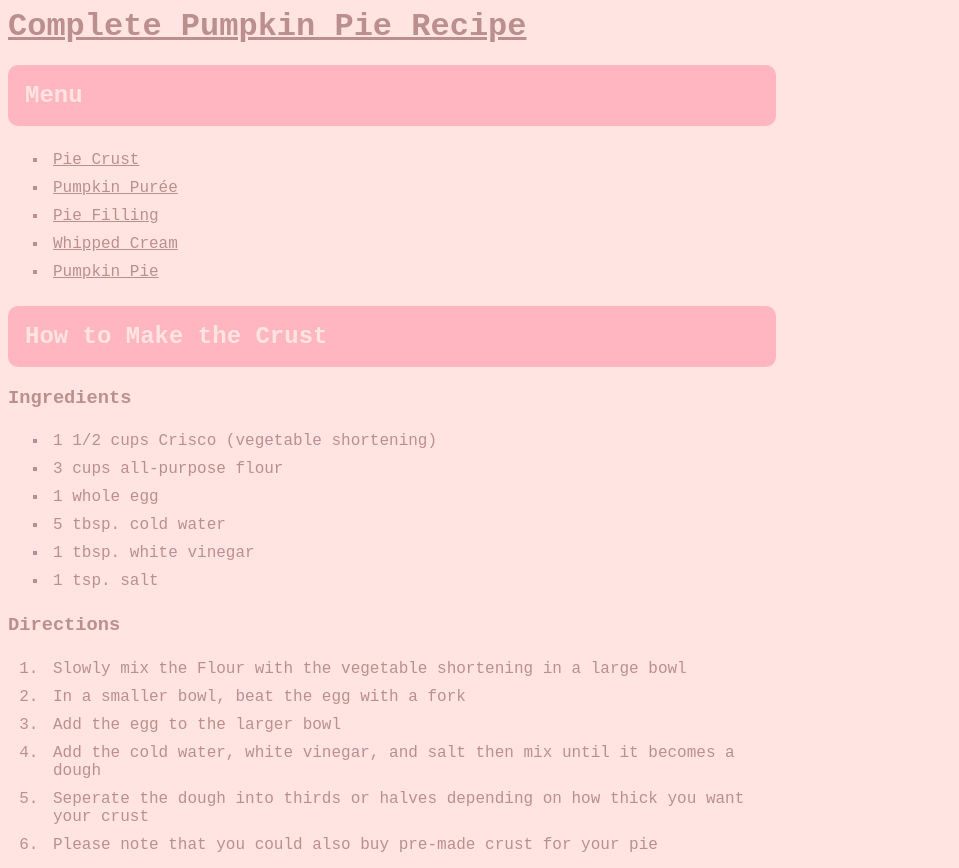
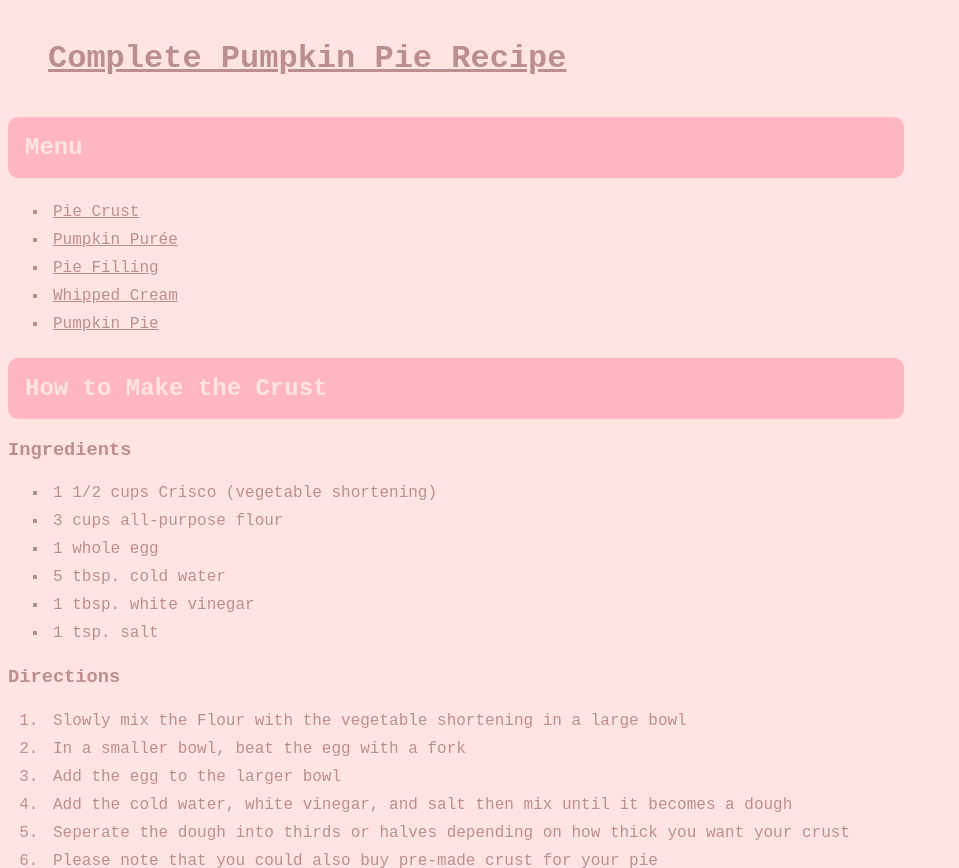
Before and after one commit to punkrockpapa/ComputerProject2, a plain HTML site: page index.html in a window 1280 px wide. Shown: the top 868 px of the page, without its empty margins (0-959 px from the left). Drawn offline with Linux system fonts and the light colour scheme.

Commit message:
Update style.css

```diff
--- a/style.css
+++ b/style.css
@@ -4,7 +4,8 @@ header {
     font-size: xx-large;
     font-weight: bolder;
     text-decoration: underline;
-    font-family: 'Courier New', Courier, monospace;}
+    font-family: 'Courier New', Courier, monospace;
+    margin: 40px;}
 h2 {background-color: lightpink;
     color: mistyrose;
     text-decoration: none;
@@ -18,9 +19,11 @@ h2 {background-color: lightpink;
 a { text-decoration: underline;
     transition-duration: .3s;}
 a:hover {
-    background-color: lightpink;}
+    background-color: lightpink;
+    color: palevioletred;}
 ul li { list-style-type: square;
     padding: 5px;}
 ol li { list-style-type: decimal;
     padding: 5px;}
-body {width: 60%}
+body {
+    width: 70%}
```
